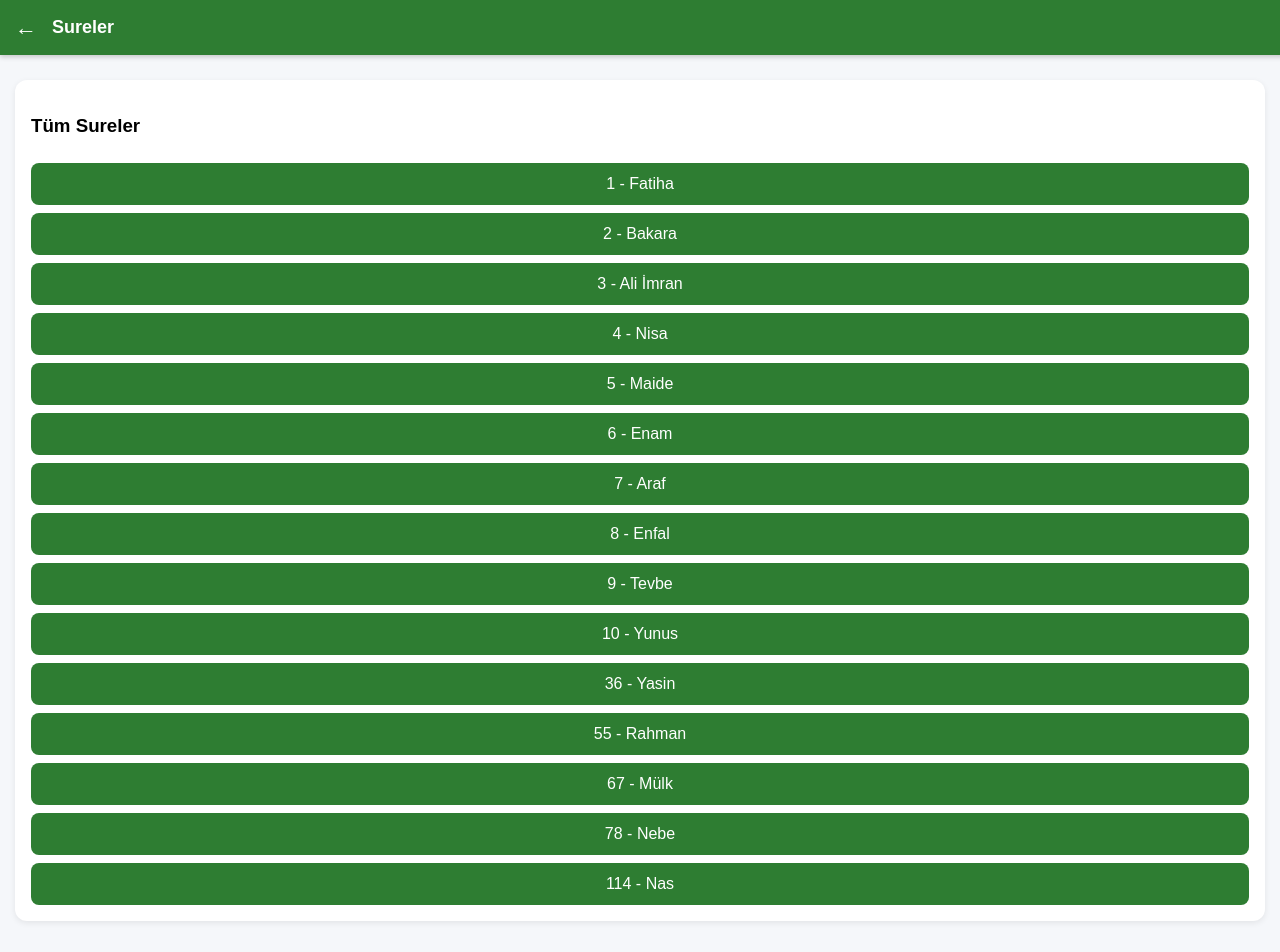
After one commit to hayzen60/kuran_app, a Flask app: page /sureler in a window 1280 px wide. The commit adds this page. Run offline with Flask 3, Linux system fonts and the light colour scheme.

Commit message:
surah list page

```diff
--- a/app.py
+++ b/app.py
@@ -4,18 +4,30 @@ import requests
 app = Flask(__name__)
 
 sureler = {
-    "fatiha": 1,
-    "bakara": 2,
-    "yasin": 36,
-    "rahman": 55,
-    "mulk": 67,
-    "nebe": 78,
-    "nas": 114
+    "1": "Fatiha",
+    "2": "Bakara",
+    "3": "Ali İmran",
+    "4": "Nisa",
+    "5": "Maide",
+    "6": "Enam",
+    "7": "Araf",
+    "8": "Enfal",
+    "9": "Tevbe",
+    "10": "Yunus",
+    "36": "Yasin",
+    "55": "Rahman",
+    "67": "Mülk",
+    "78": "Nebe",
+    "114": "Nas"
 }
 
 @app.route("/")
 def home():
     return render_template("home.html")
+
+@app.route("/sureler")
+def sure_listesi():
+    return render_template("sureler.html", sureler=sureler)
 
 @app.route("/sure")
 def get_sure():
--- a/static/style.css
+++ b/static/style.css
@@ -75,3 +75,23 @@ button {
 .content-wrapper {
     margin-top: 65px;
 }
+
+.app-header {
+    background: #2e7d32;
+    color: white;
+    padding: 18px 15px;
+    text-align: center;
+    font-size: 22px;
+    font-weight: bold;
+    border-radius: 0 0 12px 12px;
+    margin-bottom: 15px;
+}
+
+.search-box {
+    width: 100%;
+    padding: 12px;
+    font-size: 16px;
+    border-radius: 8px;
+    border: 1px solid #ccc;
+    margin-top: 10px;
+}
--- /dev/null
+++ b/templates/sureler.html
@@ -0,0 +1,31 @@
+<!DOCTYPE html>
+<html>
+<head>
+    <title>Sureler</title>
+    <link rel="stylesheet" href="{{ url_for('static', filename='style.css') }}">
+</head>
+<body>
+
+<div class="topbar">
+    <a href="/">←</a>
+    <div class="topbar-title">Sureler</div>
+</div>
+
+<div class="content-wrapper">
+
+<div class="card">
+    <h3>Tüm Sureler</h3>
+
+    {% for numara, isim in sureler.items() %}
+        <button style="margin-top:8px;"
+                onclick="window.location.href='/sure?query={{ numara }}'">
+            {{ numara }} - {{ isim }}
+        </button>
+    {% endfor %}
+
+</div>
+
+</div>
+
+</body>
+</html>
```
Also changed, not shown: templates/home.html (+13 -3 lines).
